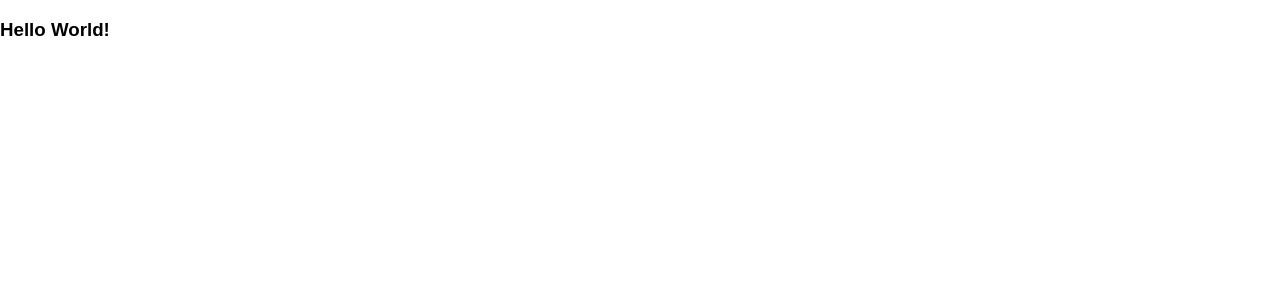
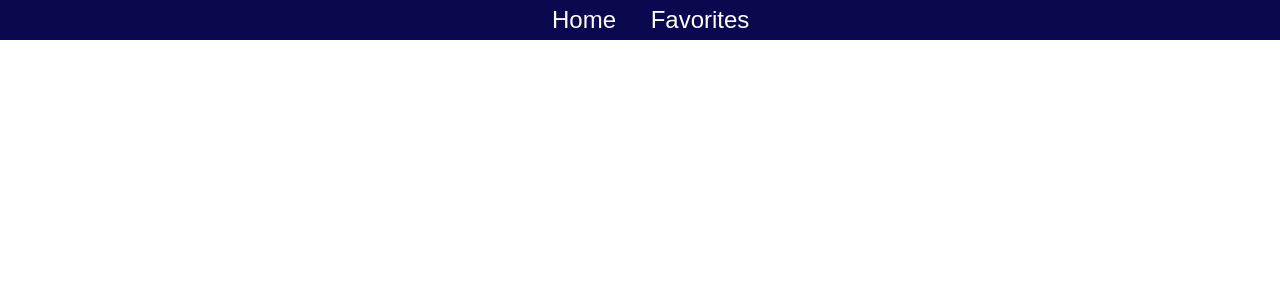
Before and after one commit to wizelineacademy/react-series-challenge, a React (Create React App) app: page /favorites in a window 1280 px wide. Shown: the top 300 px of the page. Built offline with nearby package versions, Linux system fonts and the light colour scheme.

Commit message:
Add: Navbar

```diff
--- a/src/App.js
+++ b/src/App.js
@@ -2,6 +2,7 @@ import React, { Component } from 'react';
 import  { Provider } from 'react-redux';
 import { BrowserRouter as Router } from 'react-router-dom';
 import store from './store';
+import Navbar from './components/navbar'
 // import logo from './logo.svg';
 // import './App.css';
 
@@ -10,7 +11,7 @@ class App extends Component {
     return (
       <Provider store={store}>
         <Router>
-          <h3>Hello World!</h3>
+          <Navbar />
         </Router>
       </Provider>
     );
--- /dev/null
+++ b/src/components/navbar/LinkStyled.js
@@ -0,0 +1,8 @@
+import styled from 'styled-components';
+import { Link } from 'react-router-dom';
+
+const LinkStyled = styled(Link)`
+  color: ${({ selected }) => (selected ? 'red !important' : 'black')}
+`
+
+export default LinkStyled;
--- /dev/null
+++ b/src/components/navbar/NavItemStyled.js
@@ -0,0 +1,23 @@
+import styled from 'styled-components';
+
+const NavItemStyled = styled.li`
+  font-family: sans-serif;
+  font-size: 1.5em;
+  line-height: 40px;
+  height: 40px;
+  width: 120px;
+  border-bottom: none;
+  display: inline-block;
+  margin-right: -4px;
+  a {
+    text-decoration: none;
+    color: #fff;
+    display: block;
+  }
+
+  a:hover {
+    background-color: #005f5f
+  }
+`
+
+export default NavItemStyled;
--- /dev/null
+++ b/src/components/navbar/NavbarStyled.js
@@ -0,0 +1,11 @@
+import styled from 'styled-components';
+
+const NavbarStyled = styled.ul`
+  list-style: none;
+  background-color: #0a094f;
+  text-align: center;
+  padding: 0;
+  margin: 0;
+`
+
+export default NavbarStyled
--- /dev/null
+++ b/src/components/navbar/index.js
@@ -0,0 +1,23 @@
+import React from 'react';
+import NavbarStyled from './NavbarStyled';
+import NavItemStyled from './NavItemStyled';
+import LinkStyled from './LinkStyled'
+
+const NavBar = (props) => {
+  return (
+    <NavbarStyled>
+      <NavItemStyled>
+        <LinkStyled to='/'>
+          Home
+        </LinkStyled>
+      </NavItemStyled>
+      <NavItemStyled>
+        <LinkStyled to='/favorites'>
+          Favorites
+        </LinkStyled>
+      </NavItemStyled>
+    </NavbarStyled>
+  )
+};
+
+export default NavBar;
--- a/src/index.js
+++ b/src/index.js
@@ -3,6 +3,12 @@ import ReactDOM from 'react-dom';
 import './index.css';
 import App from './App';
 import registerServiceWorker from './registerServiceWorker';
+import { injectGlobal } from 'styled-components';
+
+injectGlobal`
+  margin 0;
+  padding: 0;
+`
 
 ReactDOM.render(<App />, document.getElementById('root'));
 registerServiceWorker();
```
